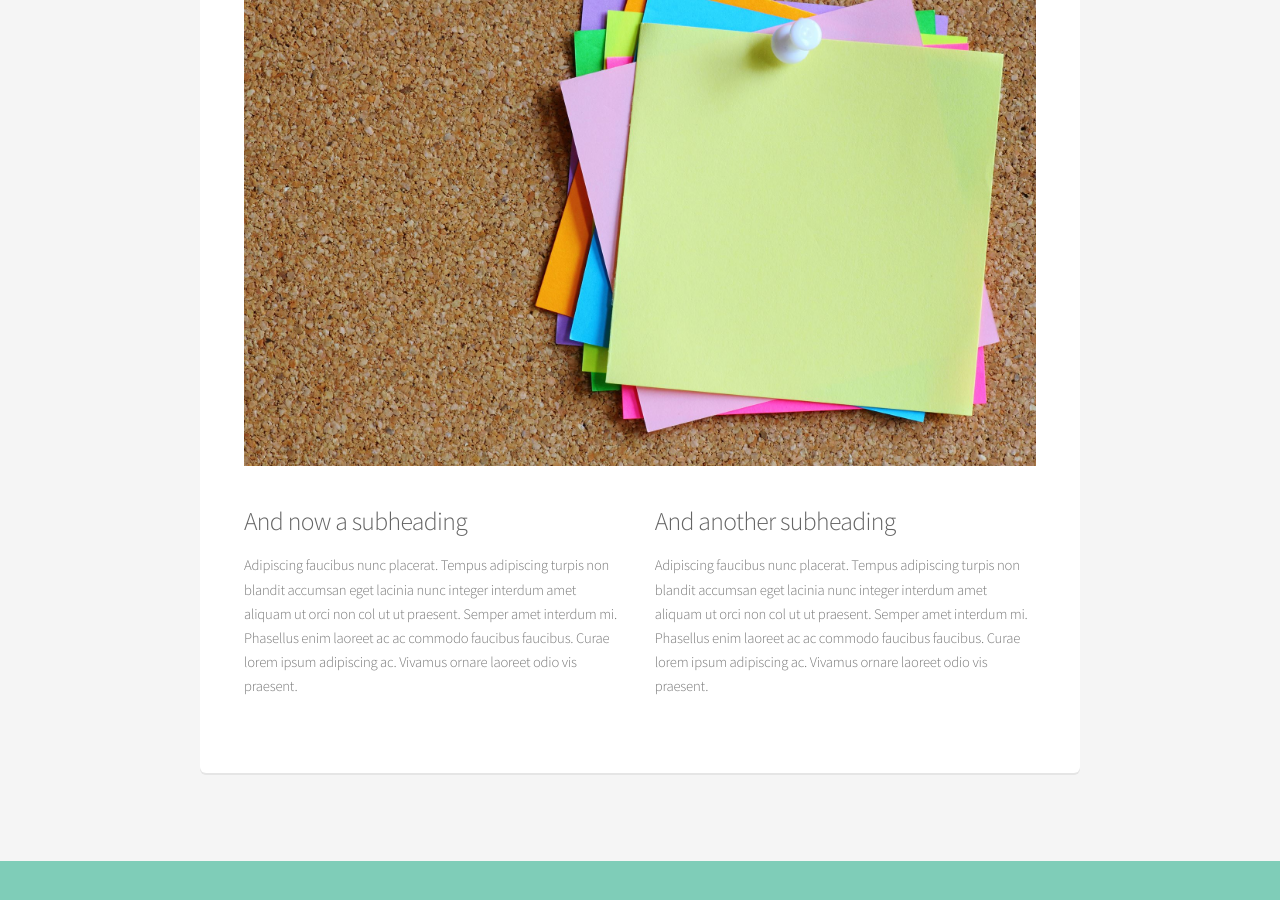
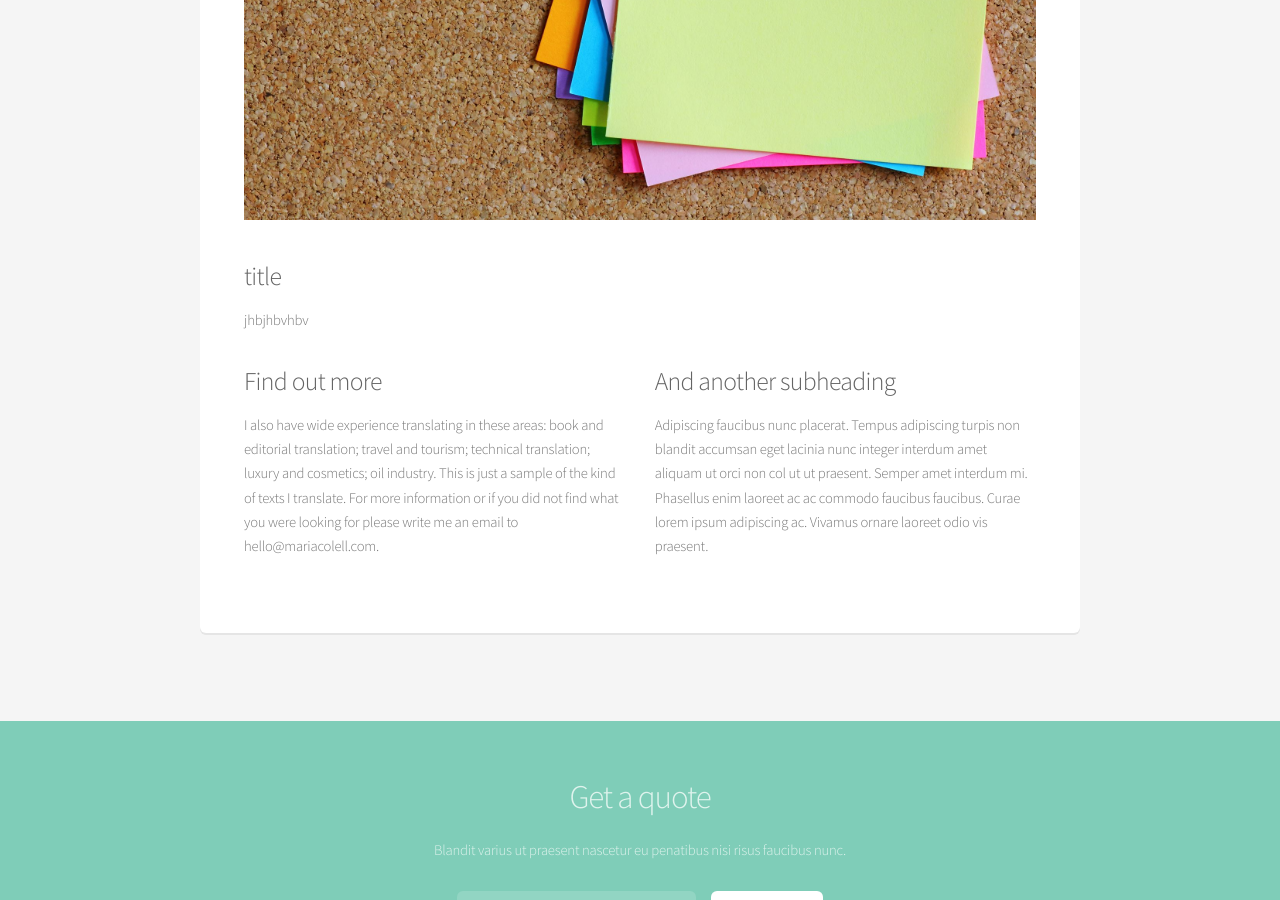
Before and after one commit to mariacolell/mariacolell.github.io, a Jekyll site: the page built from services.md, in a window 1280 px wide and 900 px high, scrolled down 1097 px. Built offline with Jekyll 4.4.1, drawn with Linux system fonts in a browser that asks for light colours; nearby versions of some CDN libraries; library files that are not in the unit come from our copies; some of the changed text lies outside the part shown.

Commit message:
Update services.md

```diff
--- a/services.md
+++ b/services.md
@@ -1,45 +1,32 @@
 ---
 layout: page
-title: Services
-subtitle: "I offer translation and localization services to individuals, public organizations, private companies and translation agencies in the following areas:"
+title: What I can do for you
 permalink: /services/
 menu_order: 1
 ---
 
-### This is a subheading
+### I offer translation and localization services to individuals, public organizations, private companies and translation agencies in the following areas:
 
 - Specialized Translation: banking and financial translation; corporative and HR documentation; insurance policies; contracts and agreements; asset management and investment fund; legal documentation; localization of social trading and investment platforms.
 
 - Audiovisual Translation: website localization; subtitling/captioning and synchronizing; video games translation.
 
-> Marketing/Advertising: banners; ads; blog posts; brochures; product descriptions; localization of e-commerce websites; content writing; transcreation, adaptation and cultural consultancy for the Spanish market;
+- Marketing/Advertising: banners; ads; blog posts; brochures; product descriptions; localization of e-commerce websites; content writing; transcreation, adaptation and cultural consultancy for the Spanish market;
 
-> Editing and proofreading: formatting; style; grammar/spelling; final quality check; essay and cv editing; cultural adaptation.
+- Editing and proofreading: formatting; style; grammar/spelling; final quality check; essay and cv editing; cultural adaptation.
 
-> Sworn/Certified Translation: I am a certified English into Spanish and Spanish into English translator appointed by the Spanish Ministry of Foreign Affairs with licence number 6684. If you would like to know more about this service please click here.
-
-
-
-I also have wide experience translating in these areas: book and editorial translation; travel and tourism; technical translation; luxury and cosmetics; oil industry. This is just a sample of the kind of texts I translate. For more information or if you did not find what you were looking for please write me an email to hello@mariacolell.com.
-
-
-
-
-
-
-
-
-
-
-
-
+- Sworn/Certified Translation: I am a certified English into Spanish and Spanish into English translator appointed by the Spanish Ministry of Foreign Affairs with licence number 6684. If you would like to know more about this service please click here.
 
 ![A collection of post-it notes](/images/post-its.jpg)
 
+### title
+
+jhbjhbvhbv
+
 <div class="row">
   <div class="6u 12u(mobilep)">
-    <h3>And now a subheading</h3>
-    <p>Adipiscing faucibus nunc placerat. Tempus adipiscing turpis non blandit accumsan eget lacinia nunc integer interdum amet aliquam ut orci non col ut ut praesent. Semper amet interdum mi. Phasellus enim laoreet ac ac commodo faucibus faucibus. Curae lorem ipsum adipiscing ac. Vivamus ornare laoreet odio vis praesent.</p>
+    <h3>Find out more</h3>
+    <p>I also have wide experience translating in these areas: book and editorial translation; travel and tourism; technical translation; luxury and cosmetics; oil industry. This is just a sample of the kind of texts I translate. For more information or if you did not find what you were looking for please write me an email to hello@mariacolell.com.</p>
   </div>
   <div class="6u 12u(mobilep)">
     <h3>And another subheading</h3>
```
